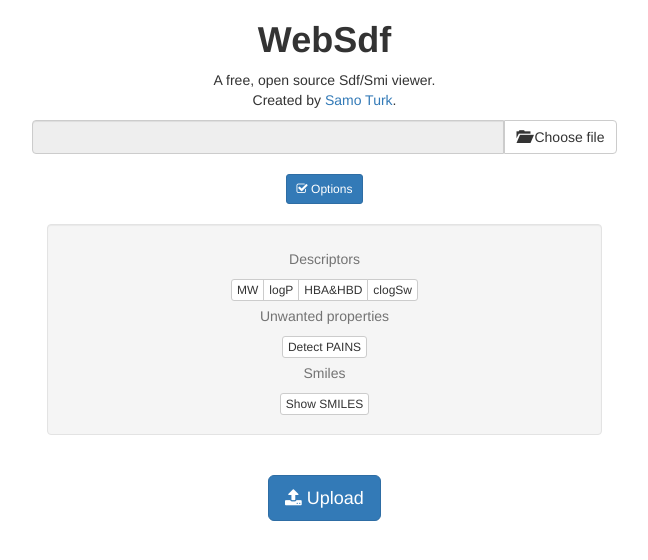
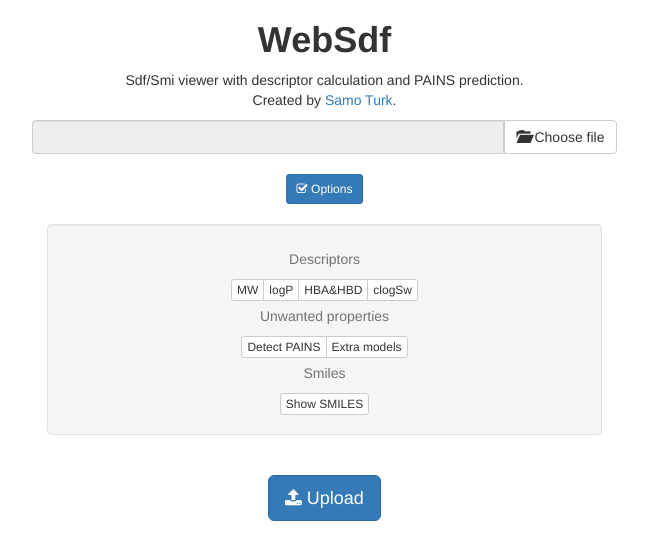
Before and after one commit to samoturk/websdf, a Django app: template websdf/templates/index.html in a window 1280 px wide, after a click on "Options". Shown: the top 560 px of the page, without its empty margins (218-866 px from the left). Run offline with Django 3.2, Linux system fonts and the light colour scheme; the template is opened without the code that fills it, so the values that code supplies are empty; some libraries are stand-ins or nearby versions.

Commit message:
support for external modules

```diff
--- a/websdf/templates/index.html
+++ b/websdf/templates/index.html
@@ -20,7 +20,7 @@
             {% endif %}
 
             <h1><strong>WebSdf</strong></h1>
-            <p>A free, open source Sdf/Smi viewer.<br>Created by <a href='https://github.com/samoturk'>Samo Turk</a>.</p>
+            <p>Sdf/Smi viewer with descriptor calculation and PAINS prediction.<br>Created by <a href='https://github.com/samoturk'>Samo Turk</a>.</p>
 
 
             <form class="form-group center-block" action="/sdf" method="post" enctype="multipart/form-data" id="uploadform">
@@ -58,6 +58,9 @@
                     <label class="btn btn-default btn-xs">
                         <input type="checkbox" autocomplete="off" name="checks" value="PAINS"> Detect PAINS
                     </label>
+                    <label class="btn btn-default btn-xs">
+                        <input type="checkbox" autocomplete="off" name="checks" value="extra"> Extra models
+                    </label>
                 </div>
                 <br>
                 <p class="help-block">Smiles</p>
```
Also changed, not shown: websdf/calculations.py (+9 -0 lines), websdf/views.py (+13 -21 lines), 1 other file.
